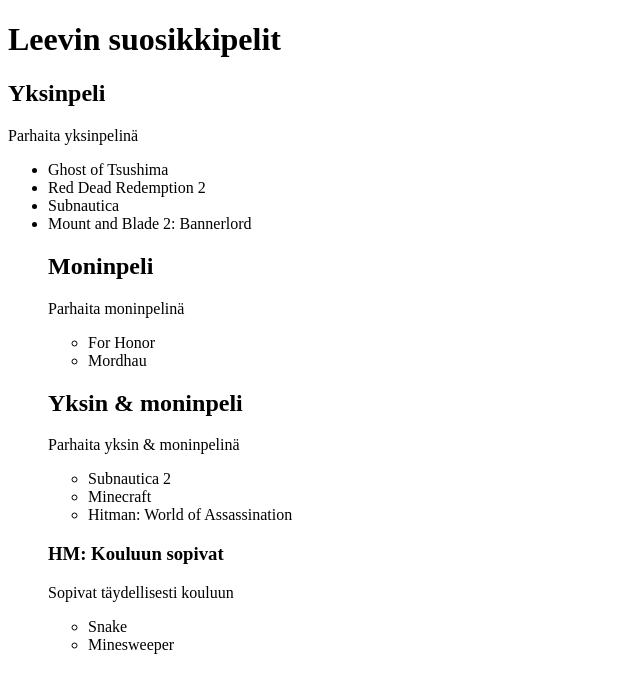
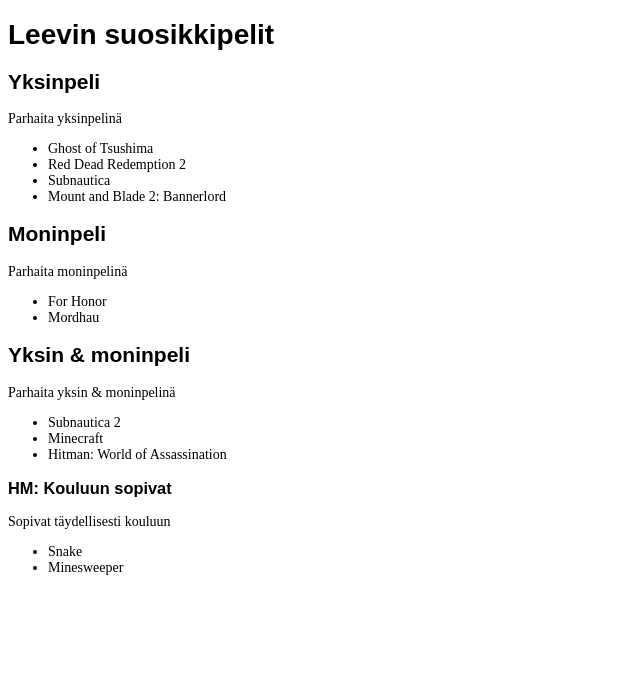
Before and after one commit to leeviheiskaanen-rgb/HTML26, a plain HTML site: page Tuntiharjoitukset/Suosikki_videopelit.html in a window 1280 px wide. Shown: the whole page, without its empty margins (0-640 px from the left). Drawn offline with Linux system fonts and the light colour scheme.

Commit message:
Suosikkipelit lista v2.0

```diff
--- /dev/null
+++ b/Tuntiharjoitukset/CSS/videopelit_style.css
@@ -0,0 +1,11 @@
+h1, h2, h3 {
+    font-family: Arial, Helvetica, sans-serif;
+}
+
+body {
+    font-size: 14px;
+}
+
+h1 {
+    font-size: 2em;
+}
--- a/Tuntiharjoitukset/Suosikki_videopelit.html
+++ b/Tuntiharjoitukset/Suosikki_videopelit.html
@@ -3,6 +3,7 @@
 <head>
     <meta charset="UTF-8">
     <meta name="viewport" content="width=device-width, initial-scale=1.0">
+    <link rel="stylesheet" href="CSS/videopelit_style.css">
     <title>Suosikki videopelit</title>
 </head>
 <body>
@@ -16,6 +17,7 @@
             <li>Red Dead Redemption 2</li>
             <li>Subnautica</li>
             <li>Mount and Blade 2: Bannerlord</li>
+        </ul>
 
     <h2>Moninpeli</h2>
         <p>Parhaita moninpelinä</p>
```
